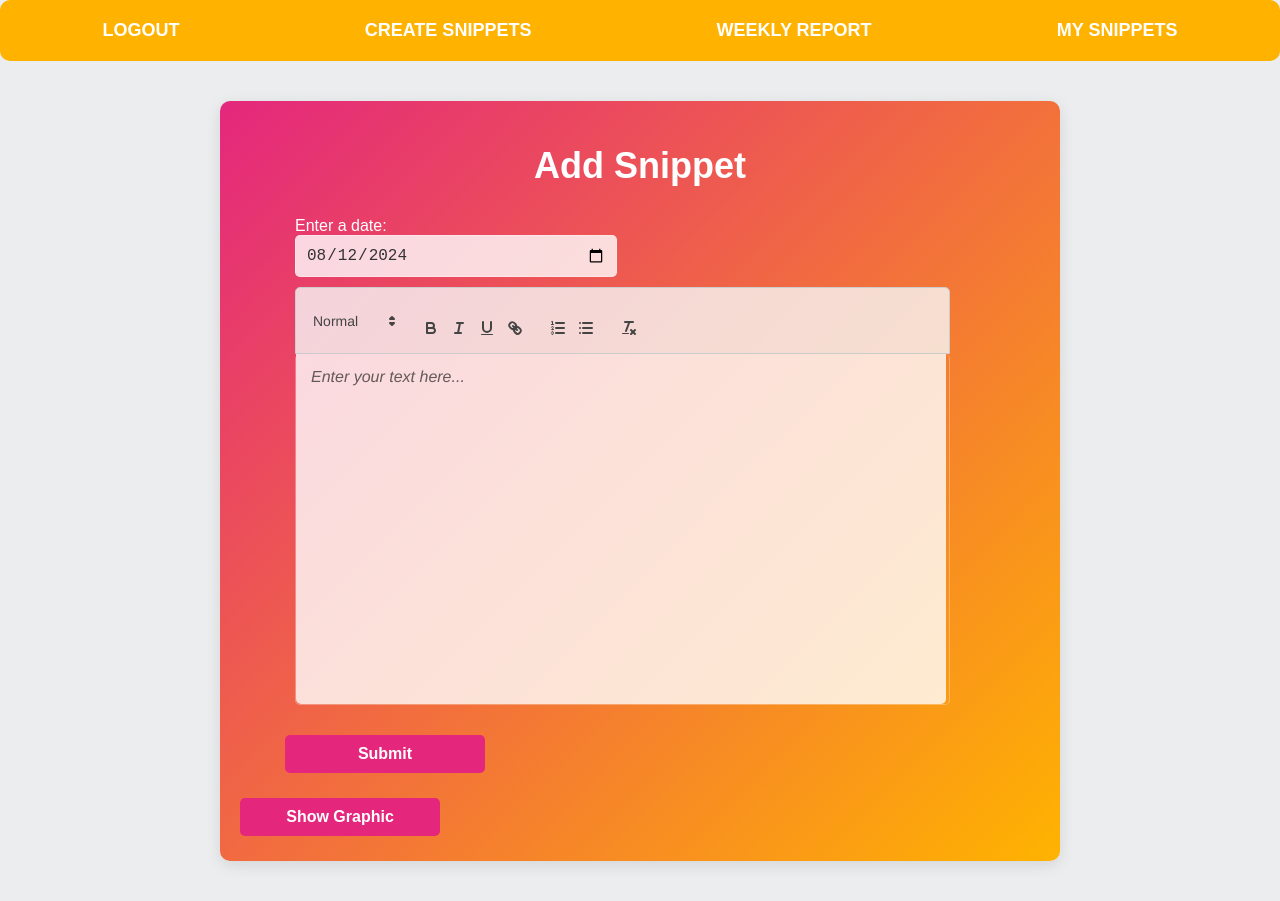
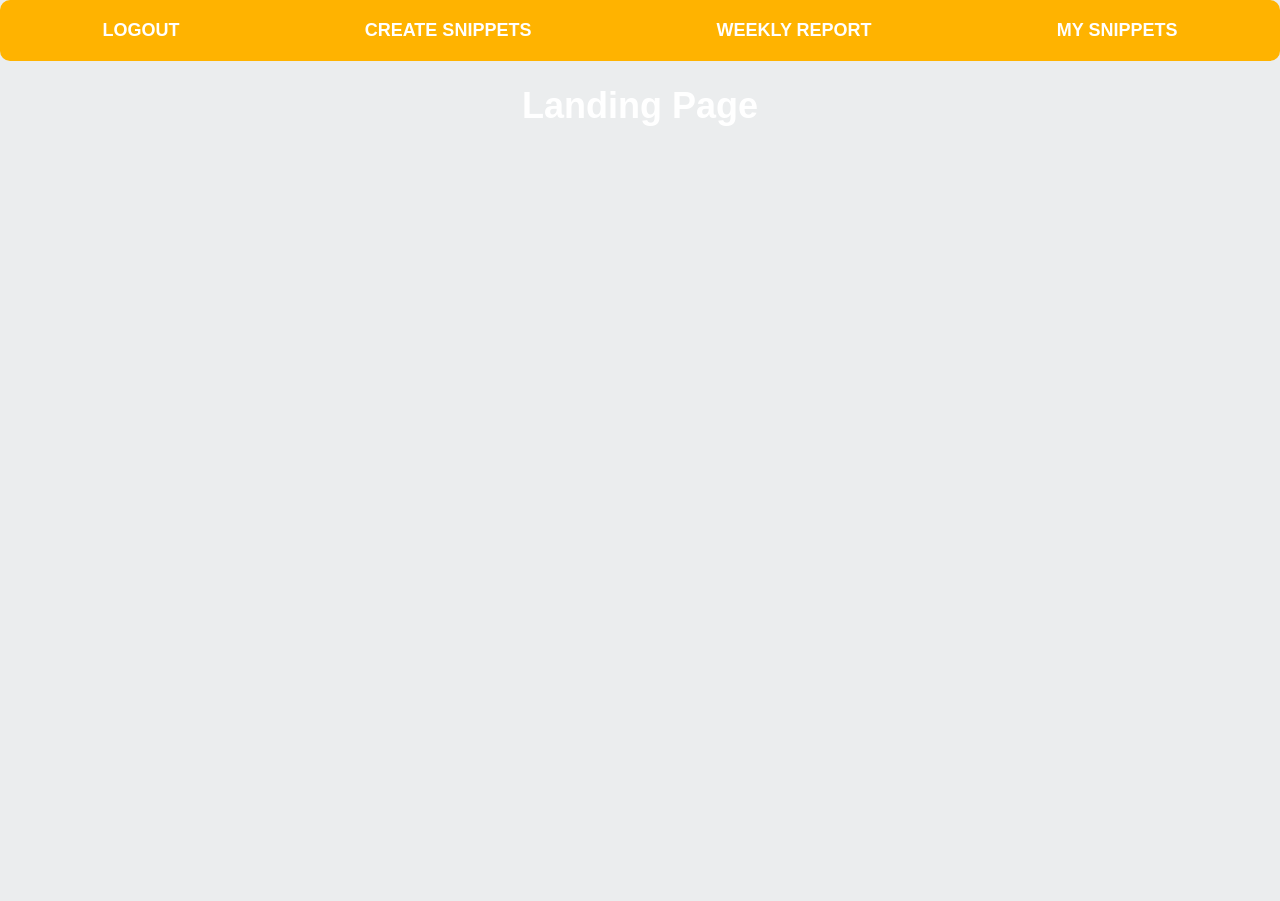
Before and after one commit to scaleup-viv/Snipx2.2, a React (Create React App) app in the folder snipx2.1/: page /home in a window 1280 px wide. After the commit the page ends 800 px from the top, so only its background shows below. Built offline with nearby package versions, Linux system fonts and the light colour scheme.

Commit message:
create landing page template

```diff
--- a/snipx2.1/src/App.js
+++ b/snipx2.1/src/App.js
@@ -2,6 +2,7 @@ import Users from "./routes/Users";
 import Snippets from "./routes/Snippets";
 import AddSnippet from "./routes/AddSnippet";
 import MySnippets from "./routes/MySnippets";
+import LandingPage from "./routes/LandingPage";
 import WeeklyReport from "./routes/WeeklyReport";
 import NotAuthorized from "./routes/NotAuthorized";
 import Login from "./routes/Login";
@@ -30,7 +31,8 @@ export const router = createBrowserRouter(
         <Route path="login" element={<Login />} />
         <Route path="not-authorized" element={<NotAuthorized />} />
         <Route index element={<Home />} />
-          <Route path="home" element={<AddSnippet />} />
+          <Route path="home" element={<LandingPage />} />
+          <Route path="add-snippet" element={<AddSnippet />} />
           <Route path="weekly-report" element={<WeeklyReport />} />
           <Route path="my-snippets" element={<MySnippets />} />
         <Route element={<ProtectedLayout />}>
--- /dev/null
+++ b/snipx2.1/src/routes/LandingPage.js
@@ -0,0 +1,9 @@
+import React from "react";
+
+
+const Home = () => {
+
+  return <h1>Landing Page</h1>;
+};
+
+export default Home;
--- a/snipx2.1/src/routes/NavBar.js
+++ b/snipx2.1/src/routes/NavBar.js
@@ -16,7 +16,7 @@ const NavBar = () => {
                                 <Link to="/login" onClick={logout}>LOGOUT</Link>
                             </li>
                             <li>
-                                <Link to="/home">CREATE SNIPPETS</Link>
+                                <Link to="/add-snippet">CREATE SNIPPETS</Link>
                             </li>
                             <li>
                                 <Link to="/weekly-report">WEEKLY REPORT</Link>
```
